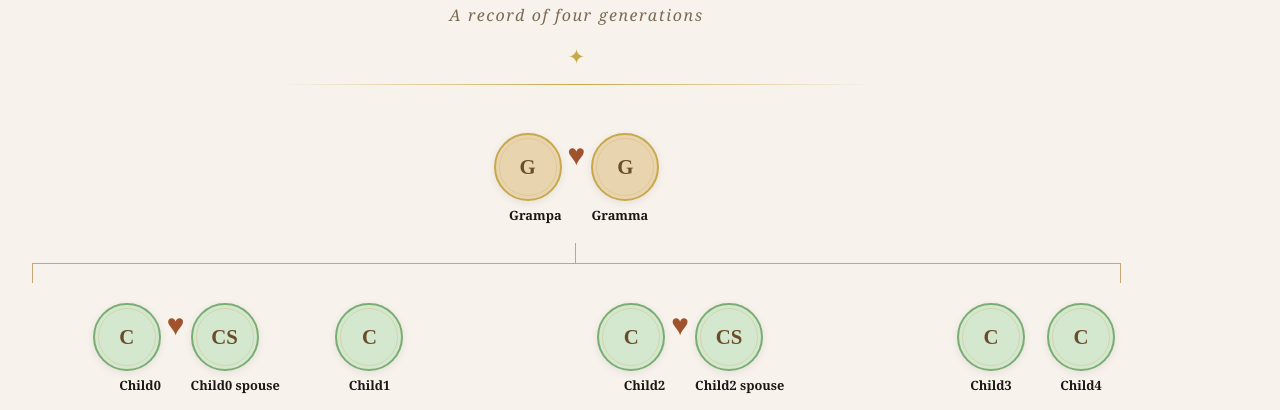
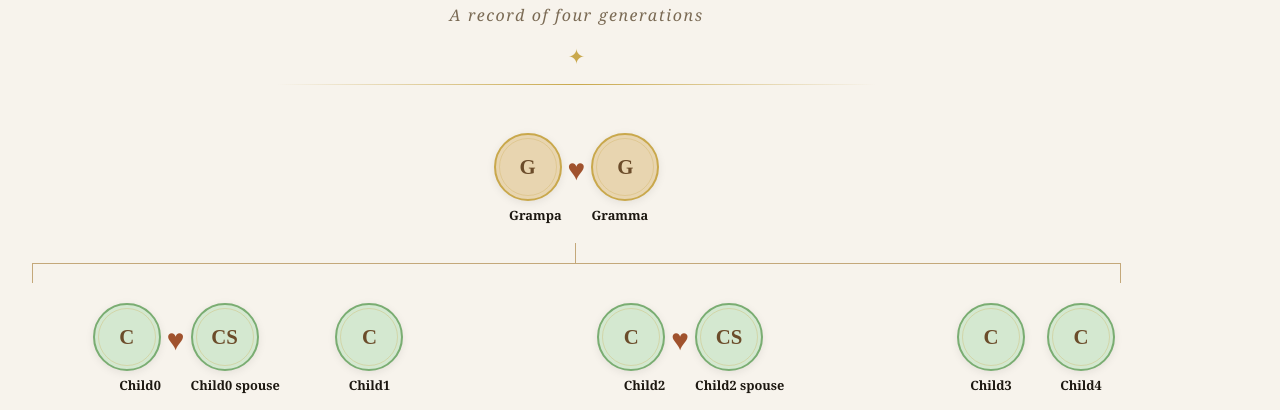
Before and after one commit to nyura123/family-tree-maker, a plain HTML site: page family_tree_to_html.html in a window 1280 px wide. Shown: the part 980-1390 px from the top of the page. Drawn offline with Linux system fonts and the light colour scheme.

Commit message:
tweak heart vertically

```diff
--- a/family_tree_to_html.html
+++ b/family_tree_to_html.html
@@ -157,7 +157,7 @@
         display: flex;
         justify-content: center;
         flex-direction: row;
-        align-items: flex-start;
+        align-items: center;
       }
       .spouse-left {
         flex: 1;
@@ -182,6 +182,7 @@
 
       .couple-heart {
         font-size: 30px;
+        margin-top: -20px;
         color: var(--rust);
       }
 
```
